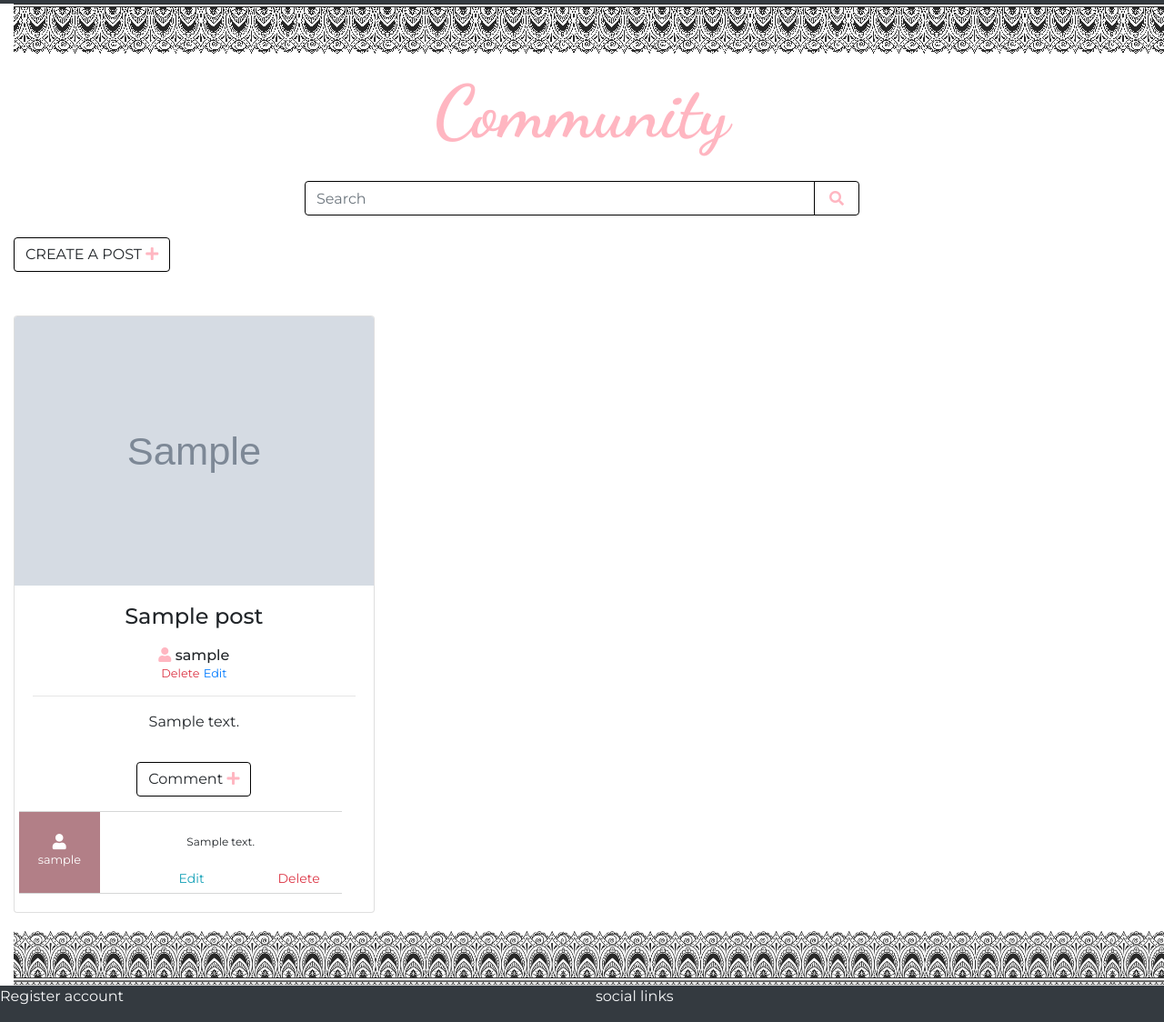
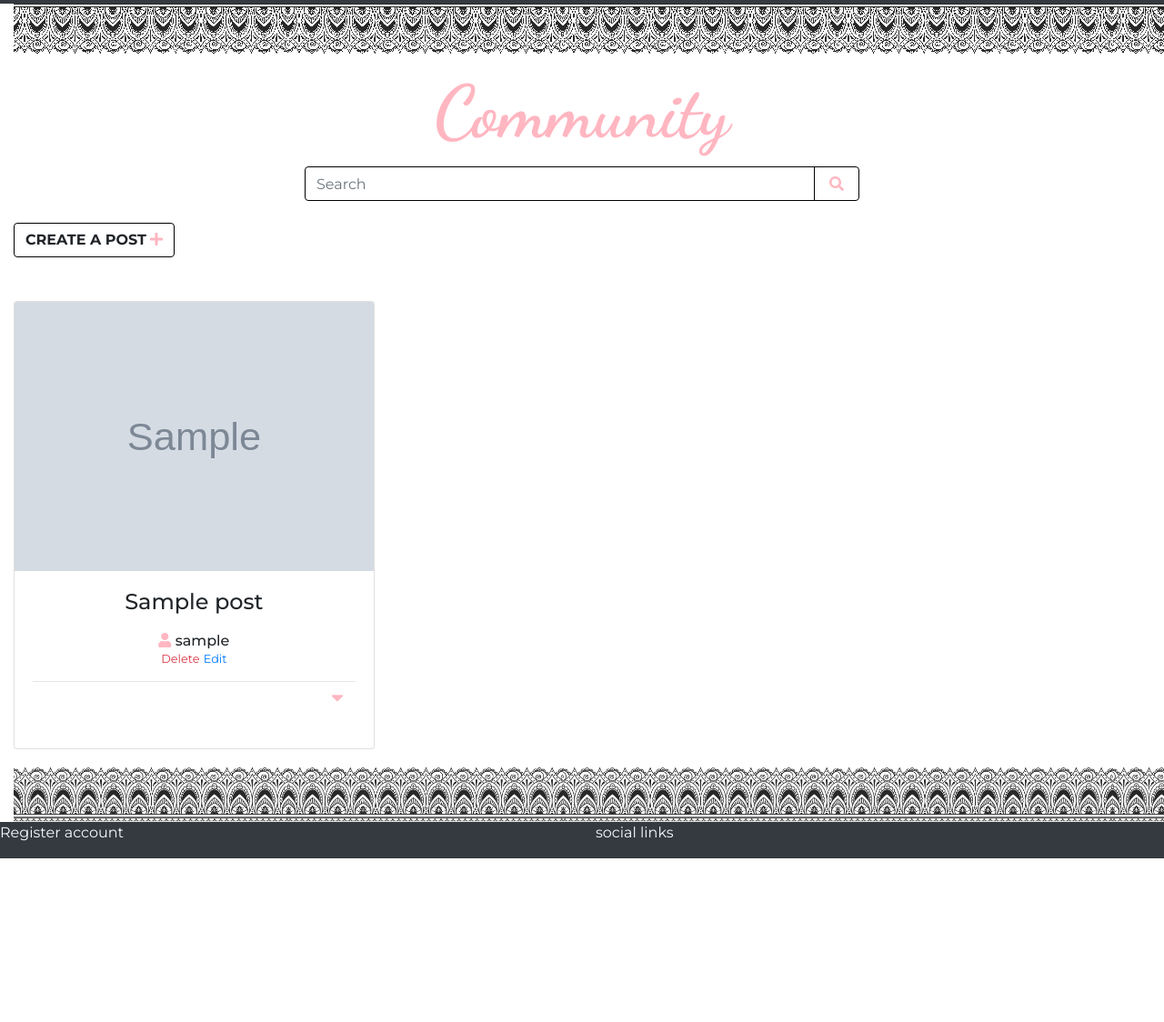
Before and after one commit to LitzN/MS4-Henna, a Django app: page /community/ in a window 1280 px wide. Shown: the part 161-1285 px from the top of the page at 91% size. After the commit the page ends 1105 px from the top, so only its background shows below. Run offline with Django 3.2, Linux system fonts and the light colour scheme; a user stored in the database is signed in; tables that the repository leaves empty hold one stand-in row (values such as "Sample post"); grey boxes marked "Sample" are stand-in pictures; parts of the project's set-up code (start-up, migrations or seed data) failed here and were passed over; some libraries are stand-ins or nearby versions.

Commit message:
Styling changes to posts page

```diff
--- a/HennaS/community/templates/community/view_posts.html
+++ b/HennaS/community/templates/community/view_posts.html
@@ -9,8 +9,8 @@
         </div>
     </div>
     <div class="row">
-        <div class="col-10 offset-1">
-            <p class="welcome logo-font pink text-center">Community</p>
+        <div class="col-10 offset-1 text-center">
+            <a class="welcome logo-font pink mt-2 mb-3" href="{% url 'view_posts' %}">Community</a>
         </div>
     </div>
 <div class="row">
@@ -31,7 +31,10 @@
 </div>
 <div class="row">
     <div class="col-sm-12 text-center">
-        <a class="btn btn-default border-black mt-4 mb-5 float-left" href="{% url 'add_post' %}"> CREATE A POST <i class="fas fa-plus pink"></i></a>
+        <a class="btn btn-default border-black mt-4 mb-5 float-left" href="{% url 'add_post' %}"><strong>CREATE A POST</strong> <i class="fas fa-plus pink"></i></a>
+        {% if "q=" in request.get_full_path %}
+            <a class="btn btn-default border-black float-right mt-4 mb-5" href="{% url 'view_posts' %}"><strong> RESET SEARCH</strong></a>
+        {% endif %}
     </div>
 </div>
 
@@ -52,9 +55,12 @@
                     <a class="text-danger small" href="{% url 'delete_post' post.id %}"> Delete</a>
                     <a class="small" href="{% url 'edit_post' post.id %}"> Edit </a>
                     {% endif %}
-                    <hr class="pink">
                 </h6>
-                <p class="card-text">{{ post.body }}</p>
+                <button class="btn mt-3 mb-3 float-right" type="button" data-toggle="collapse" data-target="#body{{ post.id }}" aria-expanded="false" aria-controls="body{{ post.id }}">
+                    <i class="fas fa-caret-down fa-lg pink"></i>
+                </button>
+                <hr class="pink">
+                <div class="collapse" id="body{{ post.id }}"> <p class="card-text">{{ post.body }}</p>
                 {% if request.user.is_authenticated %}
                 <button class="btn border-black mt-3 mb-3" type="button" data-toggle="collapse" data-target="#collapseExample{{ post.id }}" aria-expanded="false" aria-controls="collapseExample">
                     Comment <i class="fas fa-plus pink"></i>
@@ -97,6 +103,7 @@
                                     </form>
                                 </div>
                             </div>
+
                             {% endif %}
                         </div>
                     </div>
@@ -104,6 +111,7 @@
                     {% endif %}
                 {% endfor %}
             </div>
+        </div>
         </div>
     </div>
     {% endfor %}
--- a/HennaS/static/css/base.css
+++ b/HennaS/static/css/base.css
@@ -238,6 +238,7 @@ a.category-badge > span.badge:hover{
     max-width:100%;
 }
 
+
 /*------Product Form-----------*/
 .btn-file{
     position:relative;
```
